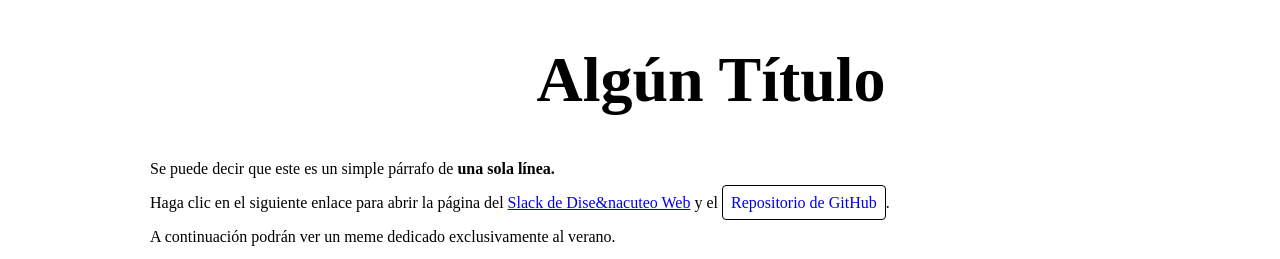
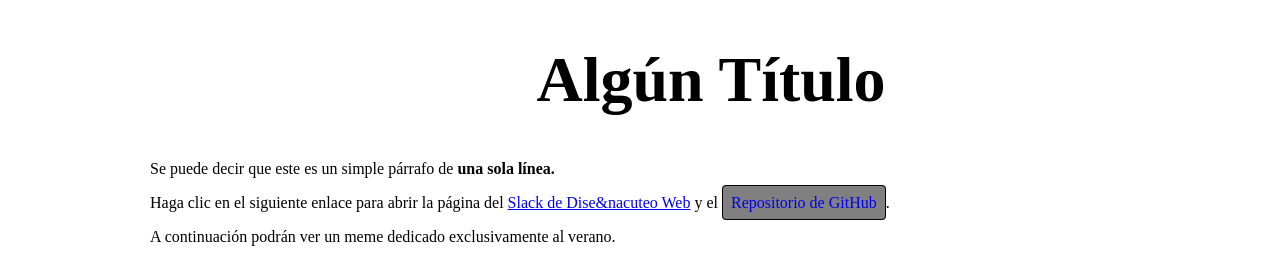
Before and after one commit to edwinacunav/Tarea01, a plain HTML site: page index.html in a window 1280 px wide. Shown: the top 259 px of the page. Drawn offline with Linux system fonts and the light colour scheme; grey boxes are pictures that could not be loaded.

Commit message:
Update pagestyle.css
Fixed issue caused by a g syntax error found in background-color selector.

```diff
--- a/style/pagestyle.css
+++ b/style/pagestyle.css
@@ -13,7 +13,7 @@ img {
 }
 .pseudoButtons {
   text-decoration: none;
-  background-color; gray;
+  background-color: gray;
   border-radius: 4px;
   border: 1px solid black;
   padding: 8px;
```
